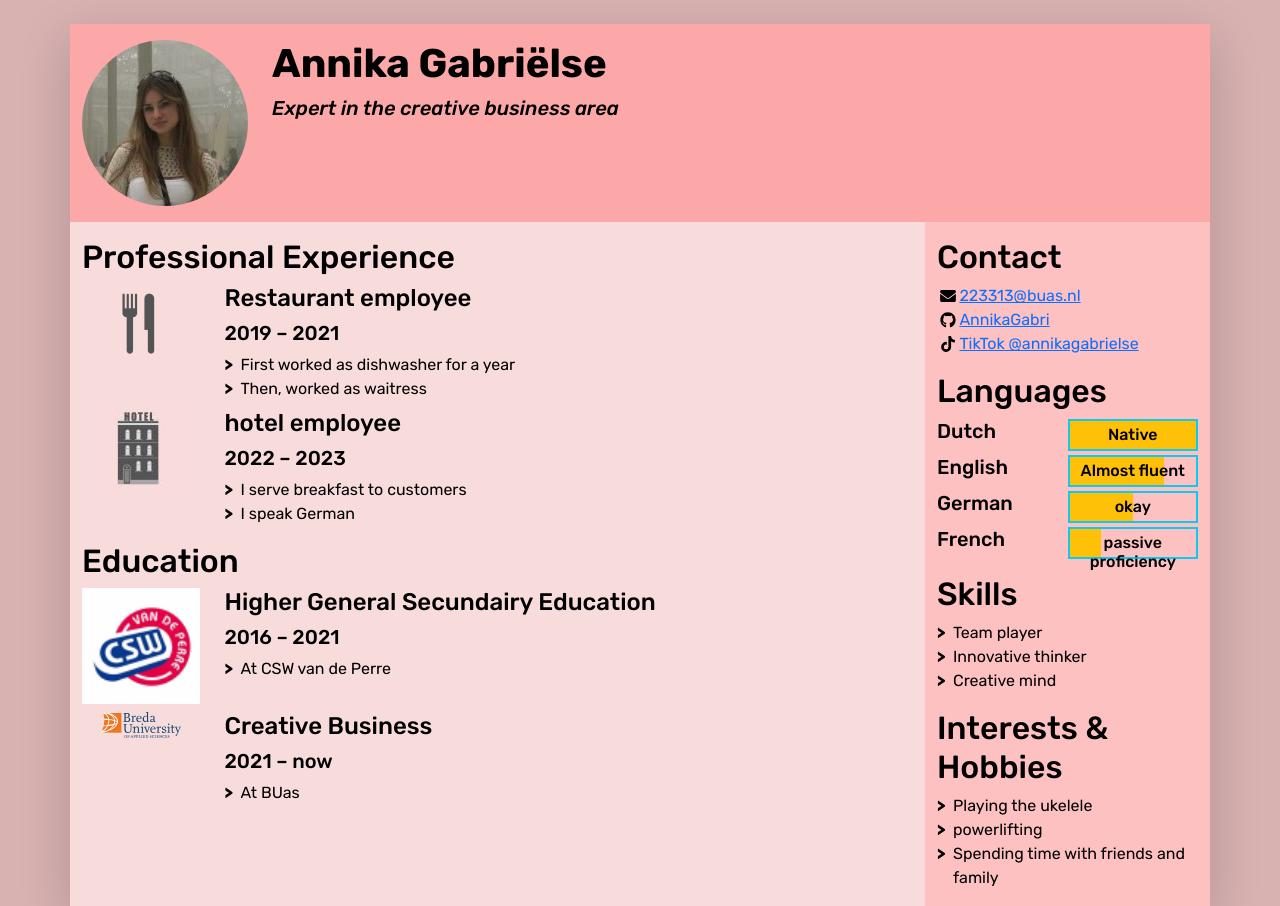
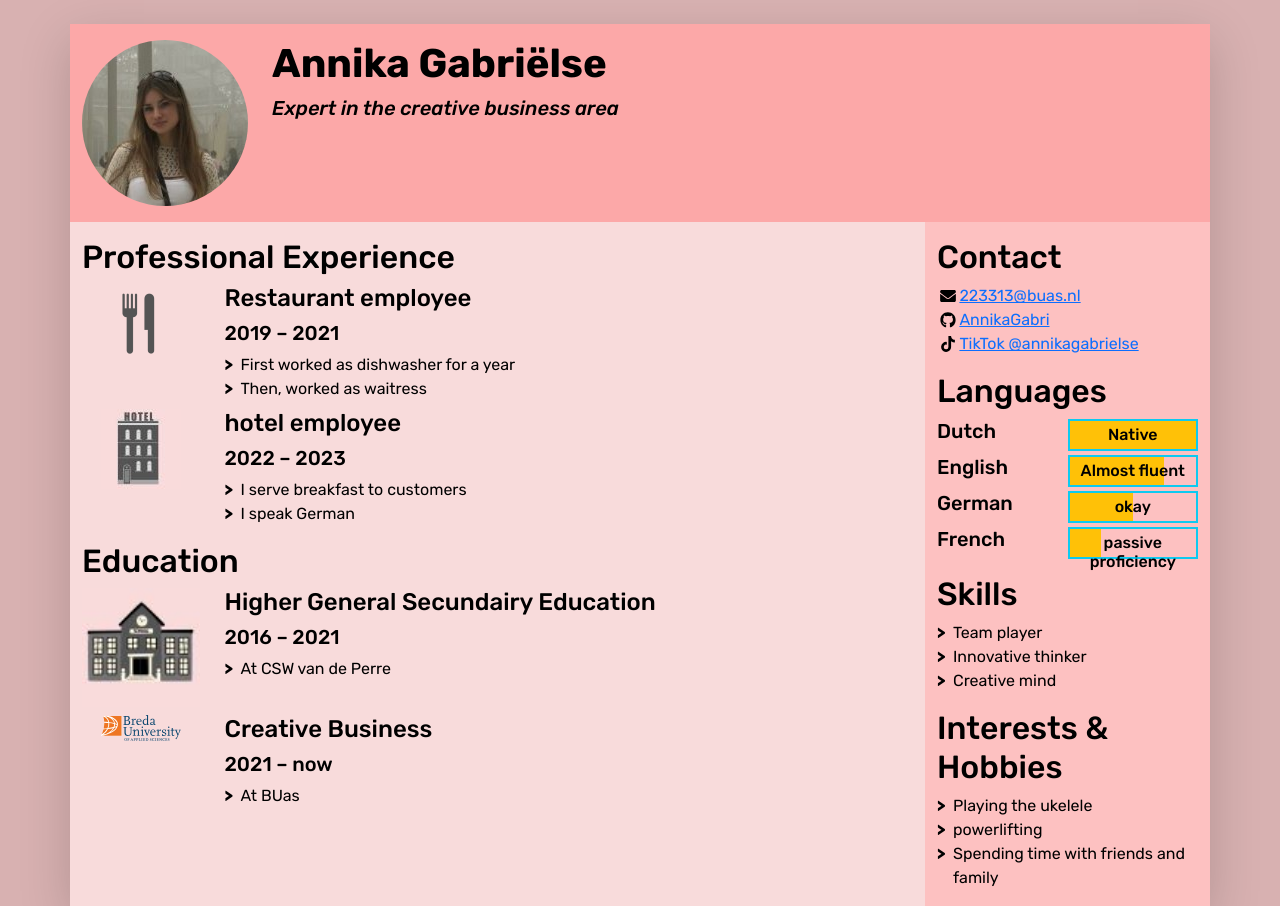
Before and after one commit to AnnikaGabri/Prj4_CV_223313, a plain HTML site: page index.html in a window 1280 px wide. Shown: the top 906 px of the page. Drawn offline with nearby package versions, Linux system fonts and the light colour scheme.

Commit message:
school picture

```diff
--- a/index.html
+++ b/index.html
@@ -128,7 +128,7 @@
               <!-- Top item in education. And by "top", I mean a Bachelor in Creative Business at BUas. -->
               <li class="biography-item row mb-2">
                 <div class="logo-container col-3 col-sm-2 col-md-3 col-lg-2">
-                  <img class="biography-logo mw-100 d-block mx-auto" src="images/employers/csw kleiner.png" alt="School logo" width="120">
+                  <img class="biography-logo mw-100 d-block mx-auto" src="images/employers/school.jpg" alt="School logo" width="120">
                 </div>
                 <div class="biography-contents col-9 col-sm-10 col-md-9 col-lg-10">
                   <h4>Higher General Secundairy Education</h4>
```
Also changed, not shown: images/employers/school.jpg (added).
